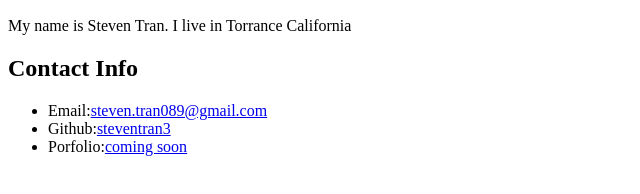
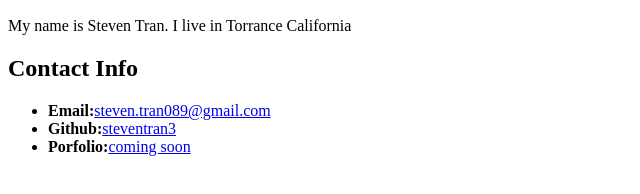
Before and after one commit to steventran3/ClassDemo, a plain HTML site: page index.html in a window 1280 px wide. Shown: the part 330-524 px from the top of the page, 0-640 px from the left. Drawn offline with Linux system fonts and the light colour scheme.

Commit message:
second revision

```diff
--- a/index.html
+++ b/index.html
@@ -1,21 +1,25 @@
 <!DOCTYPE html>
 <html>
 <head>
-	<title>Steven Tran</title>
+	<title>Activity 1: Basic HTML Assignment</title>
 </head>
 <body>
 
+  <header>
 	<h1>Student Bio</h1>
 	<h2>Steven Tran</h2>
-	  <img src=" https://placehold.it/200x200">
+	  <img src=" https://placehold.it/200x200" alt="empty image">
 	  <p>My name is Steven Tran. I live in Torrance California</p>
-	<div>
-	  <h2>Contact Info</h2>
-	    <ul>
-	  	  <li>Email:<a href="steven.tran089@gmail.com">steven.tran089@gmail.com</a></li>
-	  	  <li>Github:<a href="https://github.com/steventran3">steventran3</a></li>
-	  	  <li>Porfolio:<a href="#">coming soon</li>
+  </header>
+
+  <div>
+	<h2>Contact Info</h2>
+	  <ul>
+	  	<li><strong>Email:</strong><a href="steven.tran089@gmail.com">steven.tran089@gmail.com</a></li>
+	  	<li><strong>Github:</strong><a href="https://github.com/steventran3">steventran3</a></li>
+	  	<li><strong>Porfolio:</strong><a href="#">coming soon</li>
 	  </ul>
 	</div>
+
 </body>
 </html>
```
